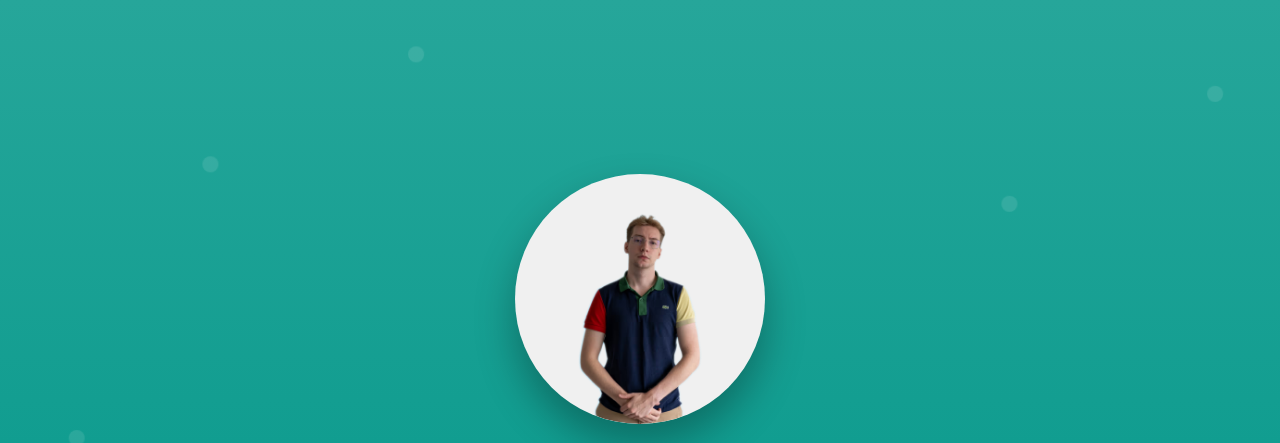
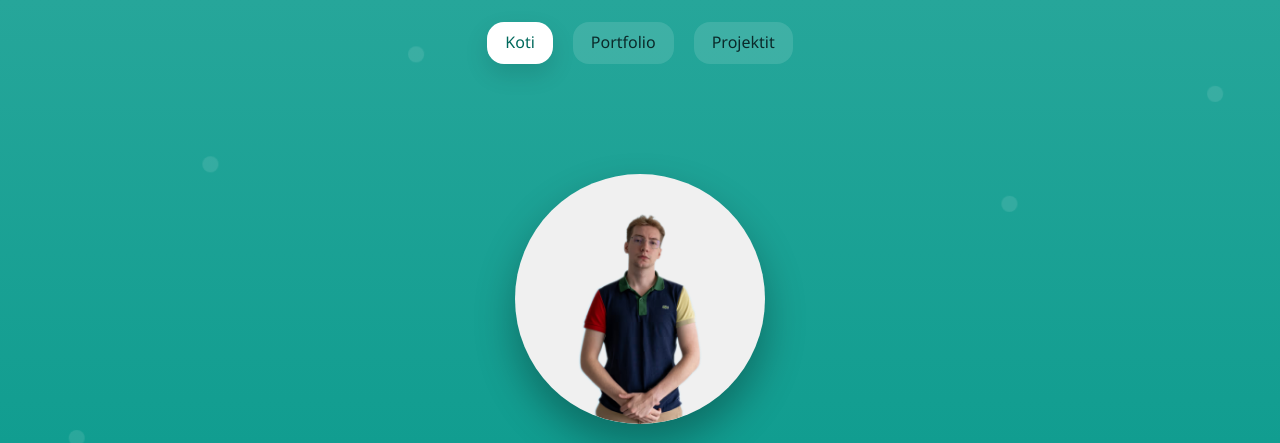
Before and after one commit to ottosuominen/CV, a plain HTML site: page index.html in a window 1280 px wide. Shown: the top 443 px of the page. Drawn offline with Linux system fonts and the light colour scheme.

Commit message:
Add navbar overlay and hover styles on landing page

```diff
--- a/index.html
+++ b/index.html
@@ -23,6 +23,13 @@
 
 </head>
 <body>
+
+    <!-- Navbar -->
+    <div id="navbar" class="navbar-overlay">
+        <a href="index.html" class="active">Koti</a>
+        <a href="portfolio.html">Portfolio</a>
+        <a href="projects.html">Projektit</a>
+    </div>
 
     <div id="toast" class="toast">
         <span>✅</span>
--- a/style.css
+++ b/style.css
@@ -4,6 +4,36 @@
     justify-content: center; /* Keskitetään linkit vaakasuunnassa */
     align-items: center; /* Keskitetään linkit pystysuunnassa */
     padding: 10px; /* Lisätään hieman tilaa ylä- ja alareunaan */
+}
+
+#navbar.navbar-overlay {
+    position: absolute;
+    top: 12px;
+    left: 0;
+    right: 0;
+    z-index: 20;
+    background: transparent;
+}
+
+#navbar.navbar-overlay a {
+    background: rgba(255, 255, 255, 0.12);
+    color: #0b2a2a;
+    border-radius: 16px;
+    padding: 8px 18px;
+    transition: color 0.25s ease, background 0.25s ease, filter 0.25s ease, transform 0.2s ease;
+}
+
+#navbar.navbar-overlay a.active {
+    background: #ffffff;
+    color: #00695c;
+    box-shadow: 0 10px 24px rgba(0, 0, 0, 0.12);
+    transform: none;
+}
+
+#navbar.navbar-overlay a:hover {
+    background: #00ffe5;
+    color: #000;
+    filter: none;
 }
 
 /* Linkkien perusasetukset */
```
